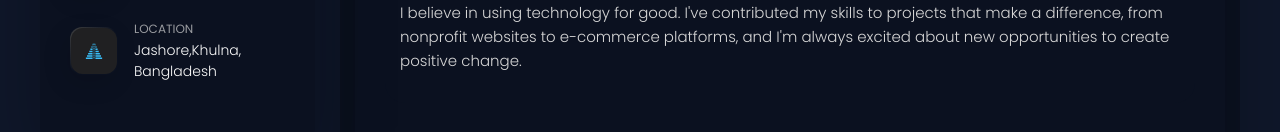
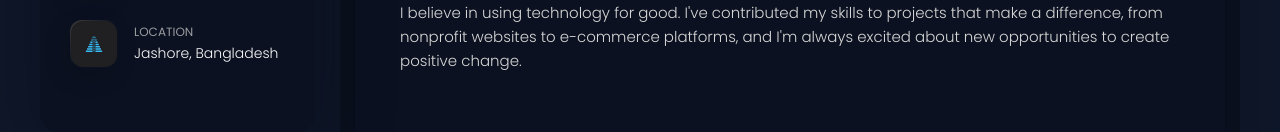
Before and after one commit to kaioumdev/portfolio, a React (Vite) app: page / in a window 1280 px wide. Shown: the part 619-751 px from the top of the page. Built offline with nearby package versions, Linux system fonts and the light colour scheme.

Commit message:
updated the location at aside section

```diff
--- a/src/components/Aside.jsx
+++ b/src/components/Aside.jsx
@@ -82,7 +82,7 @@ const Aside = () => {
             <div className="contact-info">
               <p className="contact-title">Location</p>
 
-              <address>Jashore,Khulna, Bangladesh</address>
+              <address>Jashore, Bangladesh</address>
             </div>
           </li>
         </ul>
```
